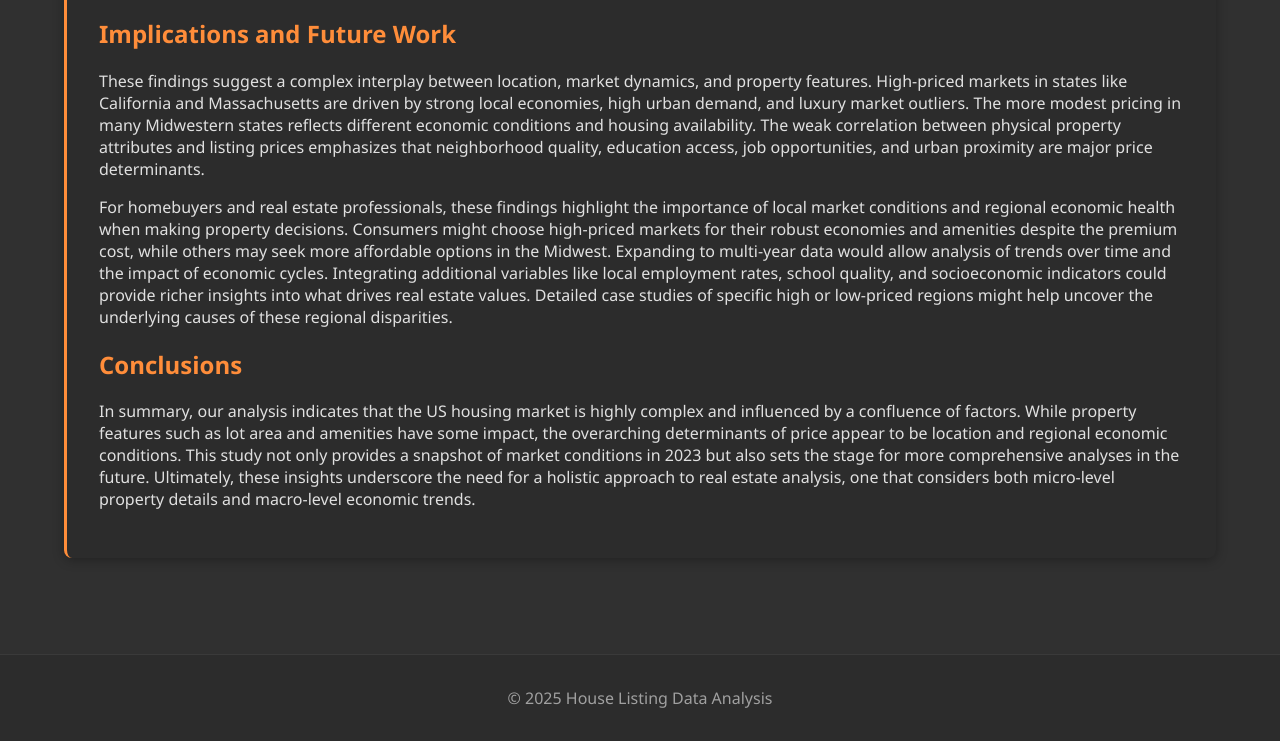
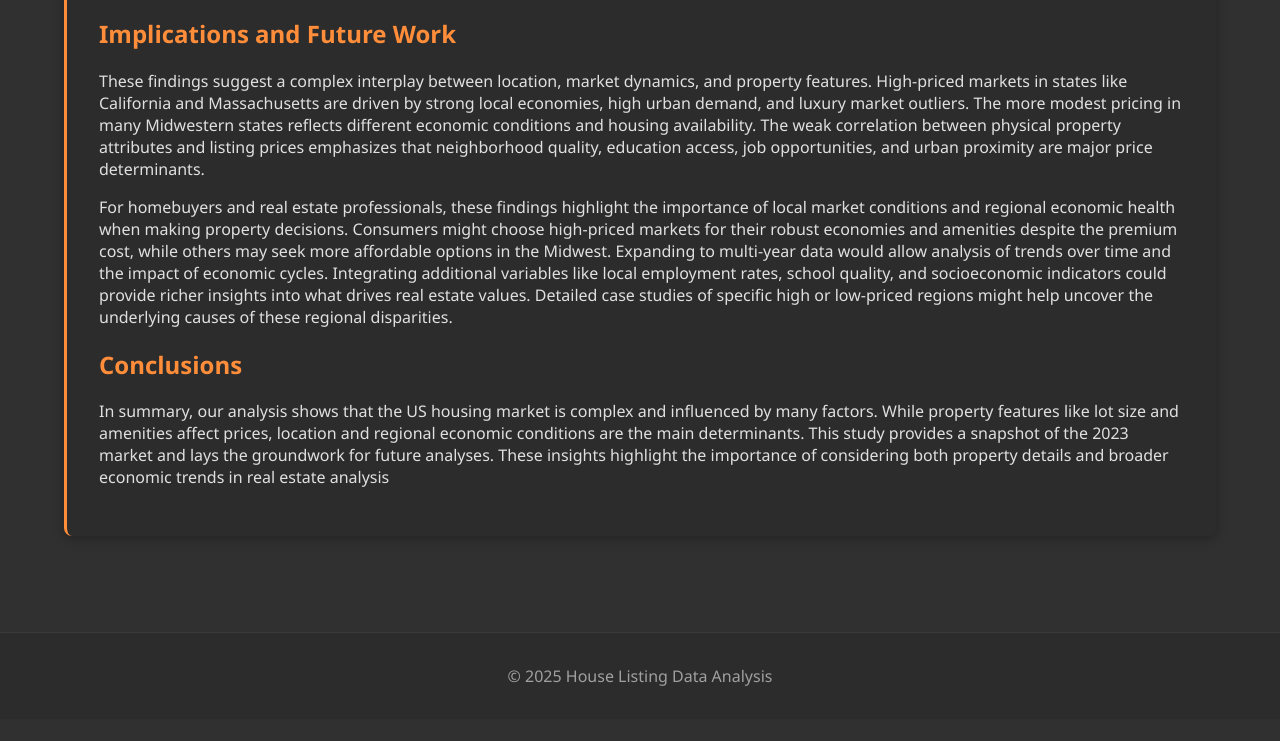
Before and after one commit to jonathanwong05/House-Listing-Data-Analysis, a plain HTML site: page docs/takeaways.html in a window 1280 px wide. Shown: the part 524-1265 px from the top of the page. After the commit the page ends 1243 px from the top, so only its background shows below. Drawn offline with Linux system fonts and the light colour scheme.

Commit message:
content changes

```diff
--- a/docs/takeaways.html
+++ b/docs/takeaways.html
@@ -61,10 +61,10 @@
 
         <h2>Conclusions</h2>
         <p>
-          In summary, our analysis indicates that the US housing market is highly complex and influenced by a confluence of factors.
-          While property features such as lot area and amenities have some impact, the overarching determinants of price appear to be location and regional economic conditions.
-          This study not only provides a snapshot of market conditions in 2023 but also sets the stage for more comprehensive analyses in the future.
-          Ultimately, these insights underscore the need for a holistic approach to real estate analysis, one that considers both micro-level property details and macro-level economic trends.
+          In summary, our analysis shows that the US housing market is complex and influenced by many factors.
+          While property features like lot size and amenities affect prices, location and regional economic conditions are the main determinants.
+          This study provides a snapshot of the 2023 market and lays the groundwork for future analyses.
+          These insights highlight the importance of considering both property details and broader economic trends in real estate analysis
         </p>
       </div>
     </div>
```
Also changed, not shown: docs/index.html (+2 -2 lines).
